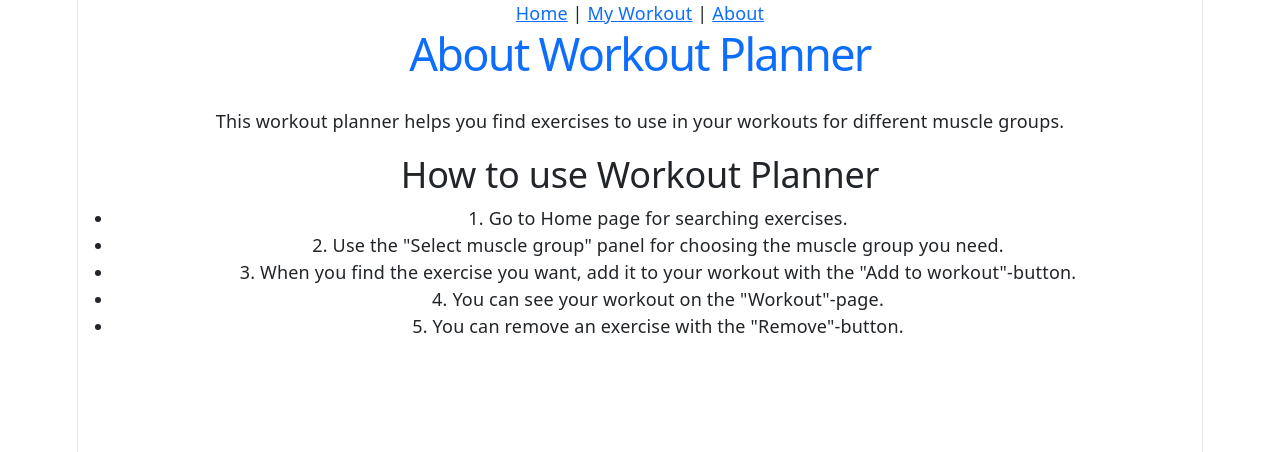
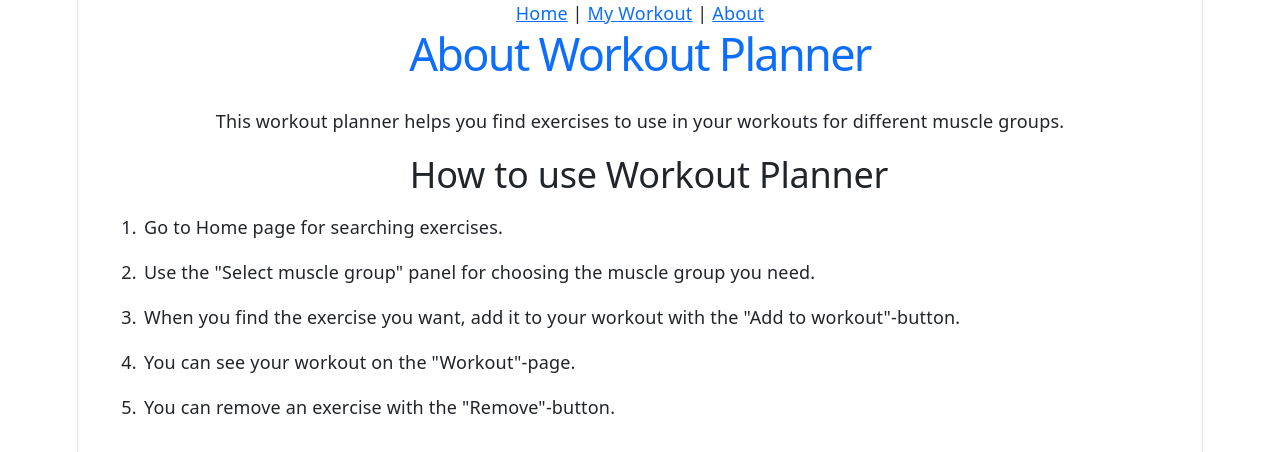
Before and after one commit to vestanja/Fitness_Exercise_Finder, a React (Vite) app in the folder fitness-exercise-finder/: page /about in a window 1280 px wide. Shown: the top 452 px of the page. Built offline with nearby package versions, Linux system fonts and the light colour scheme.

Commit message:
Edited the about-page text to be aligned with each other

```diff
--- a/fitness-exercise-finder/src/pages/ExerciseDetails.jsx
+++ b/fitness-exercise-finder/src/pages/ExerciseDetails.jsx
@@ -2,7 +2,9 @@ function ExerciseDetails() {
     return (
         <div>
             <h1 className="text-primary mb-4"
+
             >About Workout Planner</h1>
+
 
             <p>
                 This workout planner helps you find exercises to use
@@ -10,14 +12,29 @@ function ExerciseDetails() {
             </p>
 
 
-            <h2>How to use Workout Planner</h2>
+            <h2 className="mb-3 ms-3">How to use Workout Planner</h2>
+
 
             <ul>
-                <li>1. Go to Home page for searching exercises.</li>
-                <li>2. Use the "Select muscle group" panel for choosing the muscle group you need.</li>
-                <li>3. When you find the exercise you want, add it to your workout with the "Add to workout"-button.</li>
-                <li>4. You can see your workout on the "Workout"-page.</li>
-                <li>5. You can remove an exercise with the "Remove"-button.</li>
+                <li className="mb-3 d-flex">
+                    <span style={{width: "30px", display: "inline-block"}}>
+                     1.</span>Go to Home page for searching exercises.</li>
+
+                <li className="mb-3 d-flex">
+                    <span style={{width: "30px", display: "inline-block"}}>
+                    2.</span> Use the "Select muscle group" panel for choosing the muscle group you need.</li>
+
+                <li className="mb-3 d-flex">
+                    <span style={{width: "30px", display: "inline-block"}}>
+                     3.</span> When you find the exercise you want, add it to your workout with the "Add to workout"-button.</li>
+
+                <li className="mb-3 d-flex">
+                    <span style={{width: "30px", display: "inline-block"}}>
+                     4.</span>You can see your workout on the "Workout"-page.</li>
+
+                <li className="mb-3 d-flex">
+                    <span style={{width: "30px", display: "inline-block"}}>
+                    5.</span> You can remove an exercise with the "Remove"-button.</li>
             </ul>
 
         </div>
```
